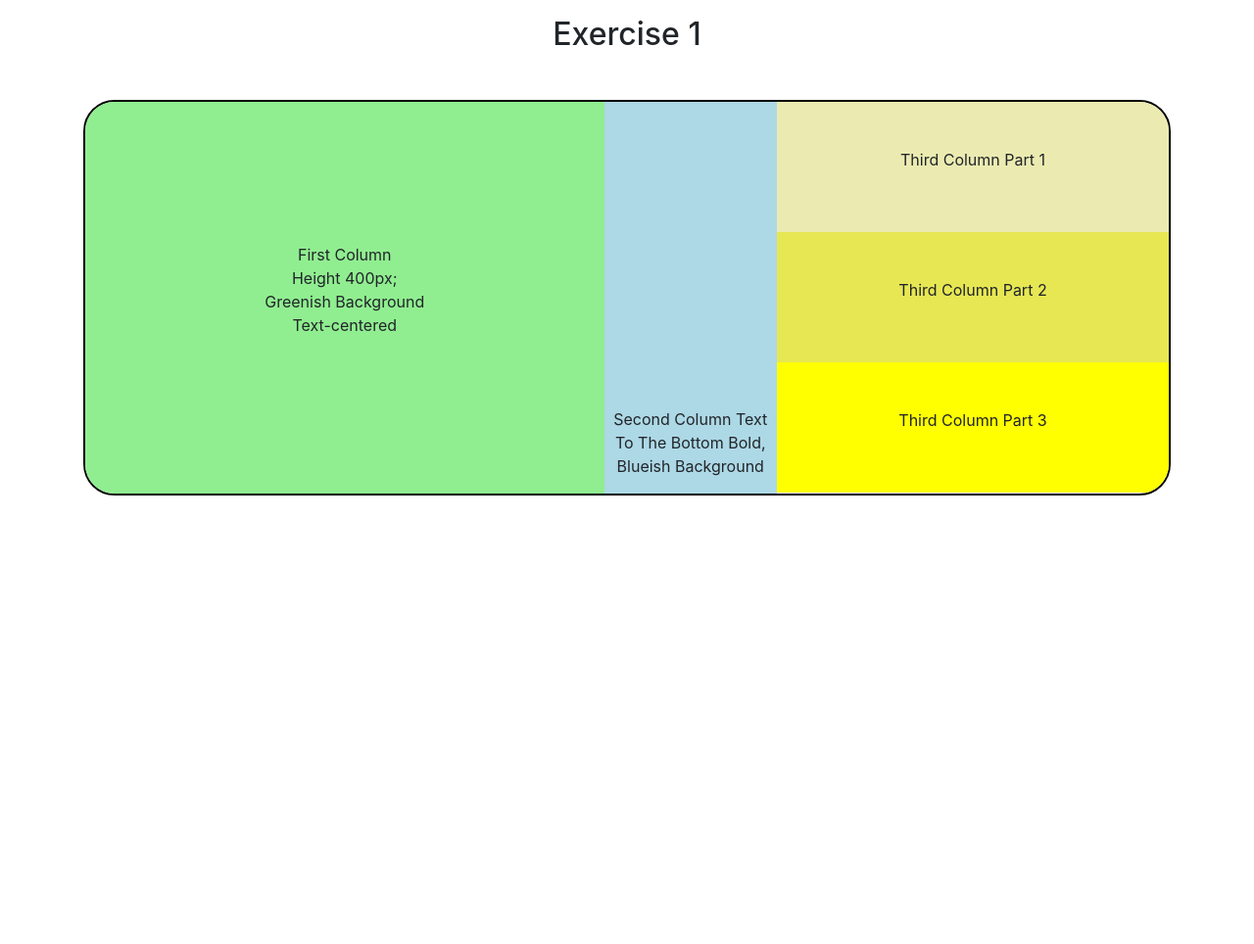
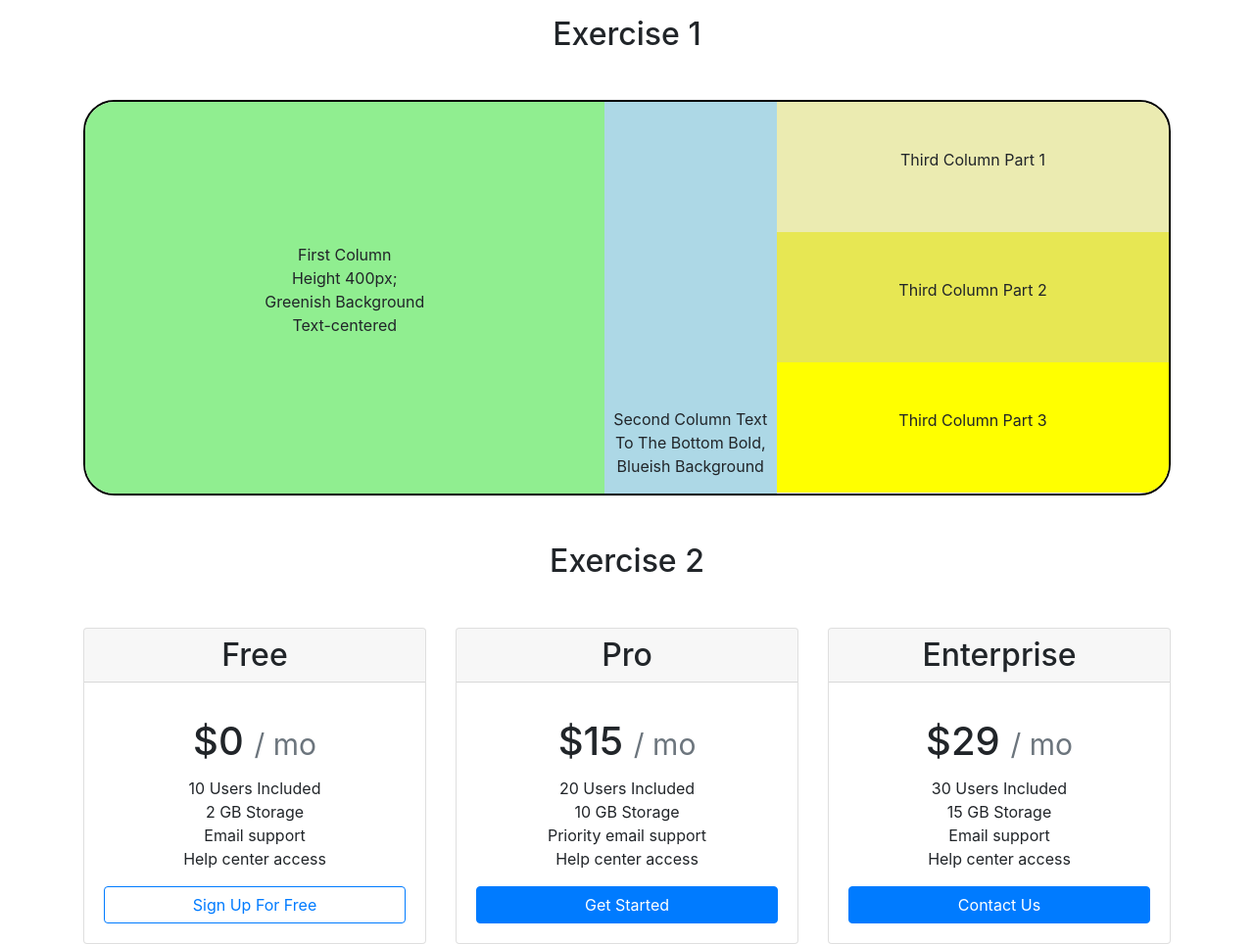
Before and after one commit to hsattar/Strive-M2-D8, a plain HTML site: page index.html in a window 1280 px wide. Shown: the whole page at 98% size. Before the commit the page ends 800 px from the top, so only its background shows below. Drawn offline with nearby package versions, Linux system fonts and the light colour scheme.

Commit message:
Completed Ex2

```diff
--- a/index.html
+++ b/index.html
@@ -43,6 +43,45 @@
         </div>
     </div>
 
+    <h2 class="my-5">Exercise 2</h2>
+
+    <div class="row">
+
+        <div class="col-md-4">
+            <div class="card">
+                <h2 class="card-header m-0 py-2">Free</h2>
+                <div class="card-body d-flex flex-column">
+
+                    <h2 class="card-title">$0 <span class="monthly text-muted">/ mo</span></h2>
+                    <p class="card-text">10 Users Included <br> 2 GB Storage <br> Email support <br> Help center access</p>
+                    <a href="#" class="btn btn-outline-primary">Sign Up For Free</a>
+                </div>
+            </div>
+        </div>
+        <div class="col-md-4">
+            <div class="card">
+                <h2 class="card-header m-0 py-2">Pro</h2>
+                <div class="card-body d-flex flex-column">
+
+                    <h2 class="card-title">$15 <span class="monthly text-muted">/ mo</span></h2>
+                    <p class="card-text">20 Users Included <br> 10 GB Storage <br> Priority email support <br> Help center access</p>
+                    <a href="#" class="btn btn-primary">Get Started</a>
+                </div>
+            </div>
+        </div>
+        <div class="col-md-4">
+            <div class="card">
+                <h2 class="card-header m-0 py-2">Enterprise</h2>
+                <div class="card-body d-flex flex-column">
+
+                    <h2 class="card-title">$29 <span class="monthly text-muted">/ mo</span></h2>
+                    <p class="card-text">30 Users Included <br> 15 GB Storage <br> Email support <br> Help center access</p>
+                    <a href="#" class="btn btn-primary">Contact Us</a>
+                </div>
+            </div>
+        </div>
+    </div>
+
 </div>
 
 
--- a/style.css
+++ b/style.css
@@ -50,3 +50,13 @@ h2 {
 .yellow-3 {
   background-color: yellow;
 }
+h2.card-title {
+  font-size: 40px;
+}
+.monthly {
+  font-weight: normal;
+  font-size: 30px;
+}
+.card-text {
+  line-height: 1.5;
+}
```
